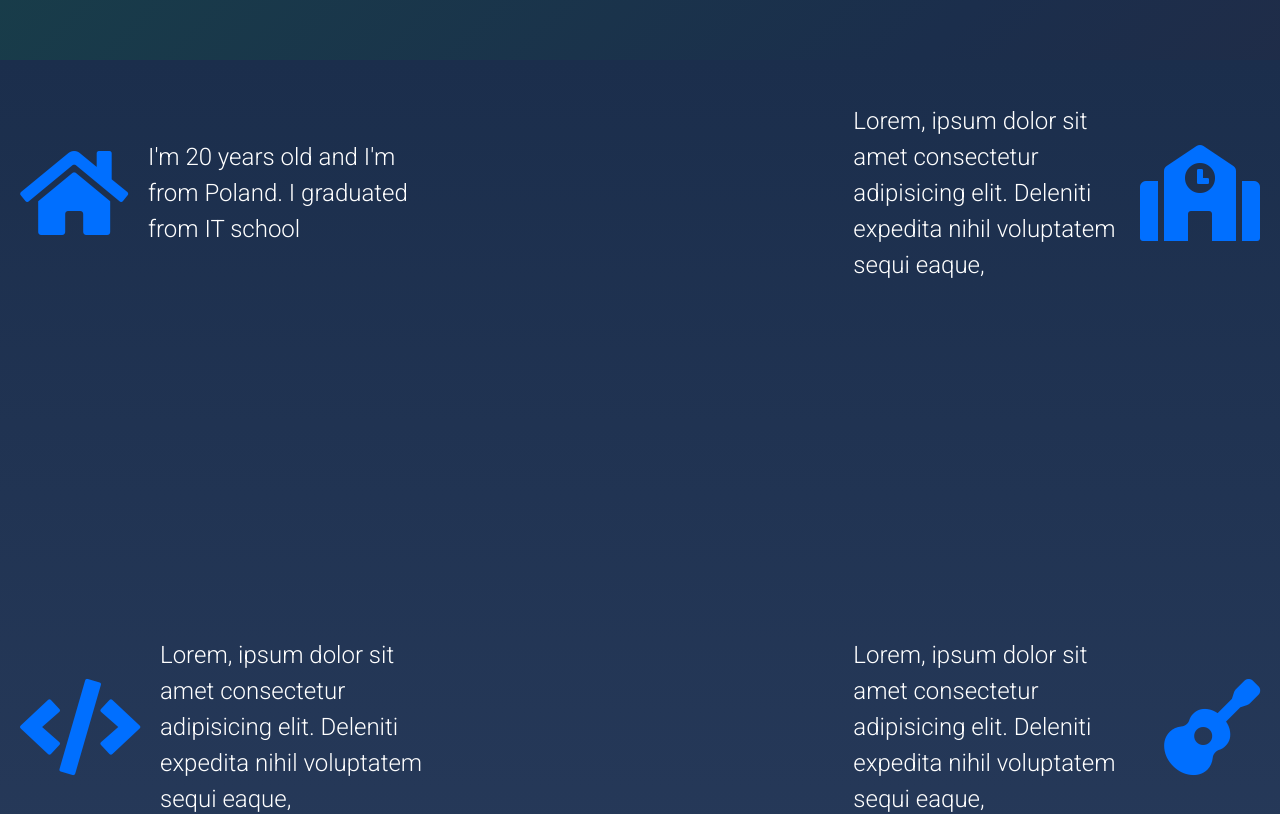
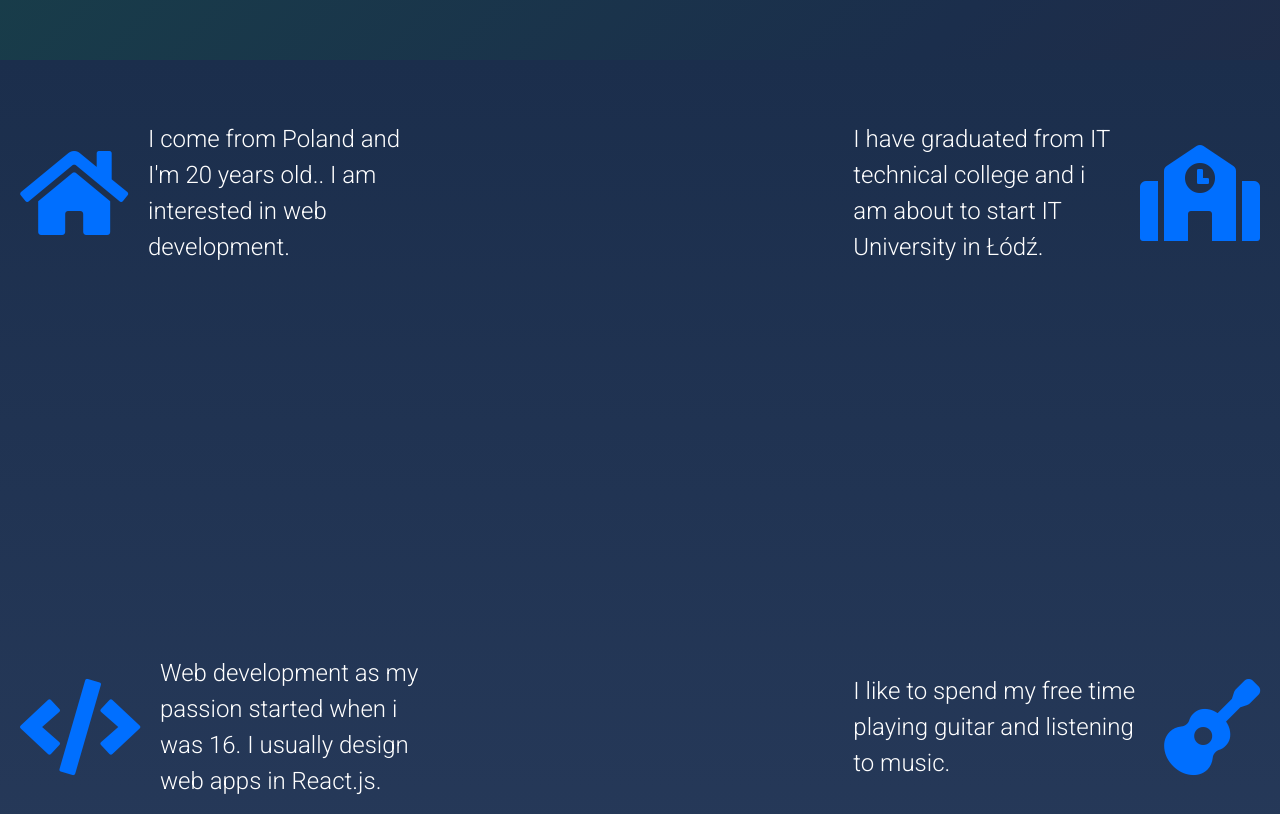
Before and after one commit to ZajoncM/portfolio, a React (Create React App) app: page / in a window 1280 px wide. Shown: the part 740-1554 px from the top of the page. Built offline with nearby package versions, Linux system fonts and the light colour scheme.

Commit message:
add content

```diff
--- a/src/pages/About.js
+++ b/src/pages/About.js
@@ -6,13 +6,14 @@ const About = () => {
       <div className="about__home">
         <i className="fas fa-home" />
         <span className="about__home-text">
-          I'm 20 years old and I'm from Poland. I graduated from IT school
+          I come from Poland and I'm 20 years old.. I am interested in web
+          development.
         </span>
       </div>
       <div className="about__school">
         <span className="about__school-text">
-          Lorem, ipsum dolor sit amet consectetur adipisicing elit. Deleniti
-          expedita nihil voluptatem sequi eaque,
+          I have graduated from IT technical college and i am about to start IT
+          University in Łódź.
         </span>
         <i className="fas fa-school" />
       </div>
@@ -21,19 +22,18 @@ const About = () => {
         alt=""
         className="img-fluid z-depth-1 rounded-circle about__image "
       />
-      <h1 className="about__title">Who I am?</h1>
+      <h1 className="about__title">Who am I?</h1>
 
       <div className="about__code">
         <i className="fas fa-code " />
         <span className="about__code-text">
-          Lorem, ipsum dolor sit amet consectetur adipisicing elit. Deleniti
-          expedita nihil voluptatem sequi eaque,
+          Web development as my passion started when i was 16. I usually design
+          web apps in React.js.
         </span>
       </div>
       <div className="about__guitar">
         <span className="about__guitar-text">
-          Lorem, ipsum dolor sit amet consectetur adipisicing elit. Deleniti
-          expedita nihil voluptatem sequi eaque,
+          I like to spend my free time playing guitar and listening to music.
         </span>
         <i className="fas fa-guitar " />
       </div>
--- a/src/sass/_Skill.scss
+++ b/src/sass/_Skill.scss
@@ -7,8 +7,7 @@
   padding: 0 5vw;
 
   z-index: 1;
-  @media (min-width: 768px) {
-  }
+
   &__html {
     display: flex;
     justify-content: space-around;
@@ -49,6 +48,11 @@
     flex-wrap: wrap;
     & span {
       color: white;
+      text-transform: uppercase;
+
+      @media (min-width: 768px) {
+        font-size: 1.5rem;
+      }
     }
   }
   & .my-2 {
```
